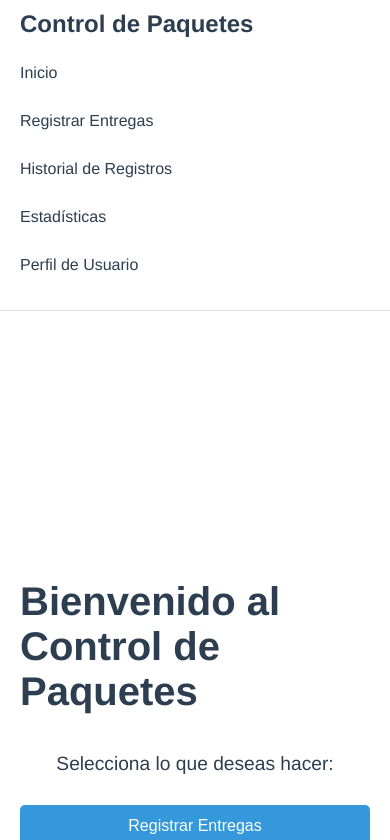
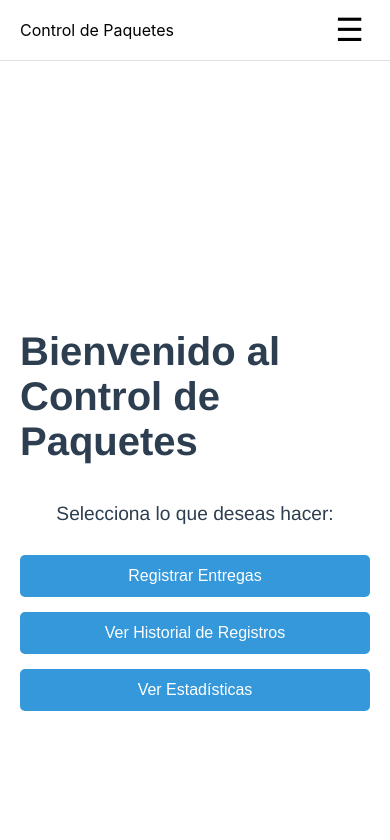
Before and after one commit to sgomez-dev/Packatrack, a React (Create React App) app in the folder packatrack/: page /#/home in a window 390 px wide. Shown: the top 840 px of the page. Built offline with nearby package versions, Linux system fonts and the light colour scheme.

Commit message:
Home Page

```diff
--- a/packatrack/src/Components/layout/HeaderNav.js
+++ b/packatrack/src/Components/layout/HeaderNav.js
@@ -1,17 +1,26 @@
-import React from 'react';
+import React, { useState } from 'react';
 import { Link } from 'react-router-dom';
 import '../../index.css';
 
 export const HeaderNav = () => {
+    const [isMenuOpen, setIsMenuOpen] = useState(false);
+
+    const toggleMenu = () => {
+        setIsMenuOpen(!isMenuOpen);
+    };
+
     return (
         <nav className="header-nav">
             <div className="logo">Control de Paquetes</div>
-            <ul className="nav-links">
-                <li><Link to="/">Inicio</Link></li>
-                <li><Link to="/registro-diario">Registrar Entregas</Link></li>
-                <li><Link to="/historial-registros">Historial de Registros</Link></li>
-                <li><Link to="/estadisticas">Estadísticas</Link></li>
-                <li><Link to="/perfil">Perfil de Usuario</Link></li> {/* Opcional */}
+            <button className="menu-toggle" onClick={toggleMenu}>
+                ☰
+            </button>
+            <ul className={`nav-links ${isMenuOpen ? 'open' : ''}`}>
+                <li><Link to="/" className="nav-button">Inicio</Link></li>
+                <li><Link to="/registro-diario" className="nav-button">Registrar Entregas</Link></li>
+                <li><Link to="/historial-registros" className="nav-button">Historial</Link></li>
+                <li><Link to="/estadisticas" className="nav-button">Estadísticas</Link></li>
+                <li><Link to="/perfil" className="nav-button">Perfil</Link></li>
             </ul>
         </nav>
     );
--- a/packatrack/src/index.css
+++ b/packatrack/src/index.css
@@ -64,13 +64,14 @@ p {
   padding: 10px 20px;
   background-color: #ffffff;
   border-bottom: 1px solid #e0e0e0;
-  font-family: 'Helvetica Neue', Arial, sans-serif;
 }
 
-.logo {
-  font-size: 1.5rem;
-  color: #2c3e50;
-  font-weight: bold;
+.menu-toggle {
+  display: none;
+  background: none;
+  border: none;
+  font-size: 2rem;
+  cursor: pointer;
 }
 
 .nav-links {
@@ -79,20 +80,23 @@ p {
   gap: 15px;
 }
 
-.nav-links li {
-  display: inline;
+.nav-links.open {
+  display: block;
 }
 
-.nav-links a {
+.nav-button {
+  display: inline-block;
+  background-color: #3498db;
+  color: #ffffff;
+  padding: 10px 20px;
+  border-radius: 5px;
   text-decoration: none;
-  color: #2c3e50;
   font-size: 1rem;
-  padding: 5px 10px;
-  transition: color 0.3s;
+  transition: background-color 0.3s;
 }
 
-.nav-links a:hover {
-  color: #3498db;
+.nav-button:hover {
+  background-color: #2980b9;
 }
 
 .footer {
@@ -106,22 +110,24 @@ p {
 }
 
 @media (max-width: 768px) {
-  .header-nav {
+  .menu-toggle {
+      display: block;
+  }
+  .nav-links {
+      display: none;
       flex-direction: column;
-      align-items: flex-start;
-  }
-
-  .nav-links {
-      flex-direction: column;
-      gap: 10px;
       width: 100%;
       padding: 0;
   }
-
-  .nav-links a {
-      display: block;
+  .nav-links.open {
+      display: flex;
+  }
+  .nav-links li {
       width: 100%;
-      padding: 10px 0;
-      text-align: left;
+  }
+  .nav-button {
+      width: 100%;
+      text-align: center;
+      padding: 15px 0;
   }
 }
```
